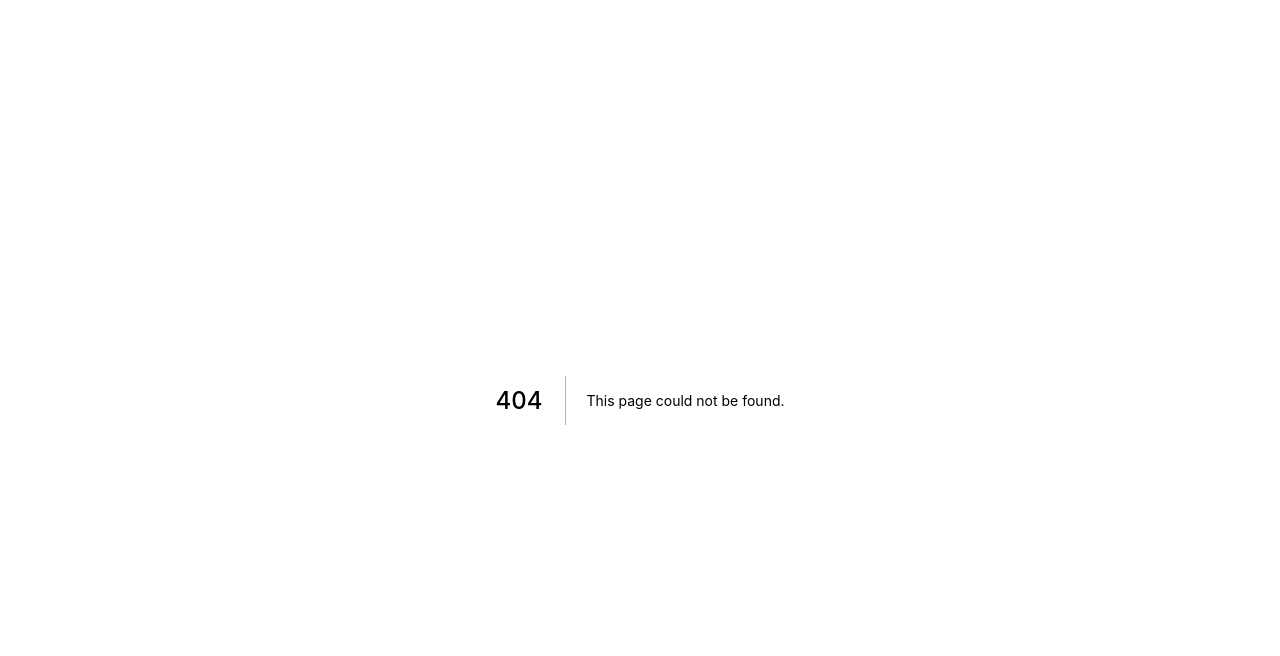
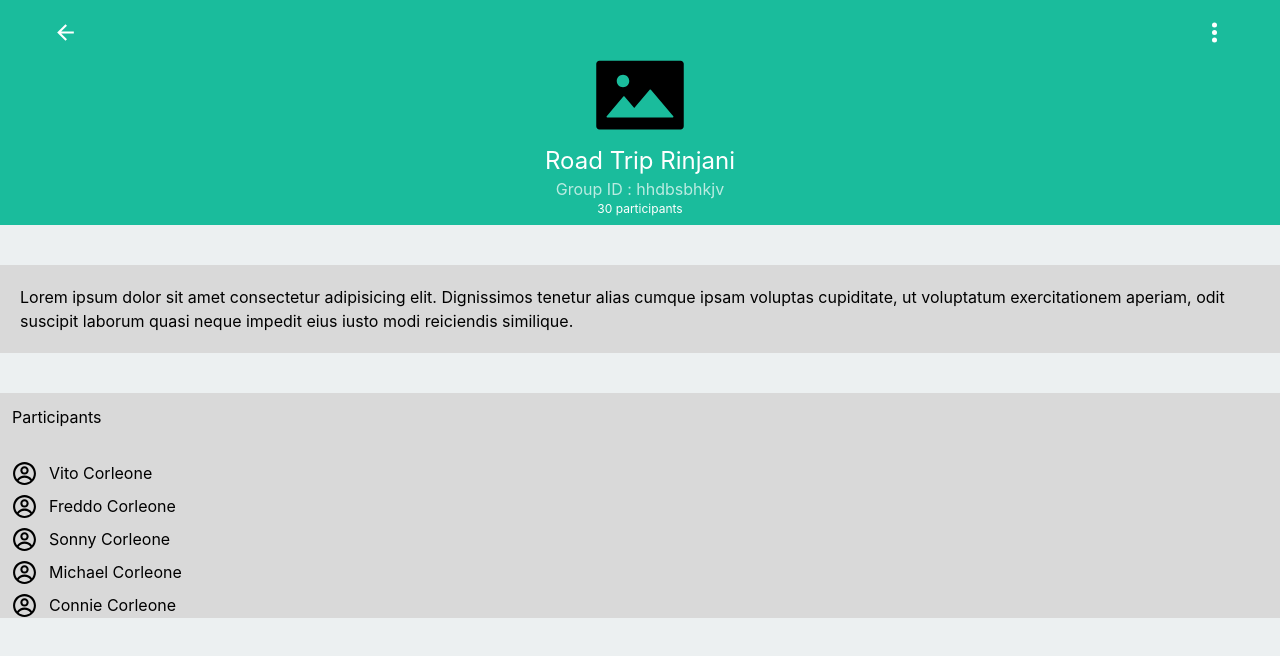
Before and after one commit to tawakalmit/LesGoo-1.2, a Next.js app: page /groupdetail in a window 1280 px wide. Before the commit this address had no page. Shown: the top 656 px of the page. Built offline with nearby package versions, Linux system fonts and the light colour scheme.

Commit message:
add group detail page

```diff
--- /dev/null
+++ b/components/contact.jsx
@@ -0,0 +1,11 @@
+import React from 'react'
+import { CgProfile } from 'react-icons/cg'
+
+export default function Contact({name}) {
+  return (
+    <div className='flex mb-2'>
+      <CgProfile size={25} />
+      <p className='ml-3'>{name}</p>
+    </div>
+  )
+}
--- /dev/null
+++ b/components/description.jsx
@@ -0,0 +1,9 @@
+import React from 'react'
+
+export default function Description({des}) {
+  return (
+    <div className='w-full h-auto bg-[#d9d9d9] mt-10'>
+        <p className='p-5'>{des}</p>
+    </div>
+  )
+}
--- /dev/null
+++ b/components/head.jsx
@@ -0,0 +1,21 @@
+import React from 'react'
+import { MdArrowBack } from 'react-icons/md'
+import { HiDotsVertical } from 'react-icons/hi'
+import { AiFillPicture } from 'react-icons/ai'
+
+export default function Head({groupname, groupid, participants }) {
+  return (
+    <div className='bg-[#1abc9c] w-full h-fit'>
+      <div className='w-11/12 mx-auto justify-between pt-5 flex'>
+        <MdArrowBack size={25} color='white' />
+        <HiDotsVertical size={25} color='white'/>
+      </div>
+      <div className='flex flex-col items-center pb-2'>
+        <AiFillPicture size={100} />
+        <h1 className='text-white text-2xl'>{groupname}</h1>
+        <h2 className='text-white opacity-70'>Group ID : {groupid}</h2>
+        <p className='text-white text-xs'>{participants} participants</p>
+      </div>
+    </div>
+  )
+}
--- /dev/null
+++ b/pages/groupdetail/index.jsx
@@ -0,0 +1,32 @@
+import React from 'react'
+import Head from '../../components/head'
+import Description from '../../components/description'
+import Contact from '../../components/contact'
+
+
+export default function GroupDetail() {
+  return (
+    <div>
+        <Head
+        groupname='Road Trip Rinjani'
+        groupid='hhdbsbhkjv'
+        participants='30'
+        />
+
+        <Description
+        des='Lorem ipsum dolor sit amet consectetur adipisicing elit. Dignissimos tenetur alias cumque ipsam voluptas cupiditate, ut voluptatum exercitationem aperiam, odit suscipit laborum quasi neque impedit eius iusto modi reiciendis similique.'
+        />
+
+        <div className='h-fit w-full bg-[#d9d9d9] mt-10'>
+          <h2 className='p-3'>Participants</h2>
+          <div className='mt-5 pl-3'>
+            <Contact name='Vito Corleone' />
+            <Contact name='Freddo Corleone' />
+            <Contact name='Sonny Corleone' />
+            <Contact name='Michael Corleone' />
+            <Contact name='Connie Corleone' />
+          </div>
+        </div>
+    </div>
+  )
+}
```
